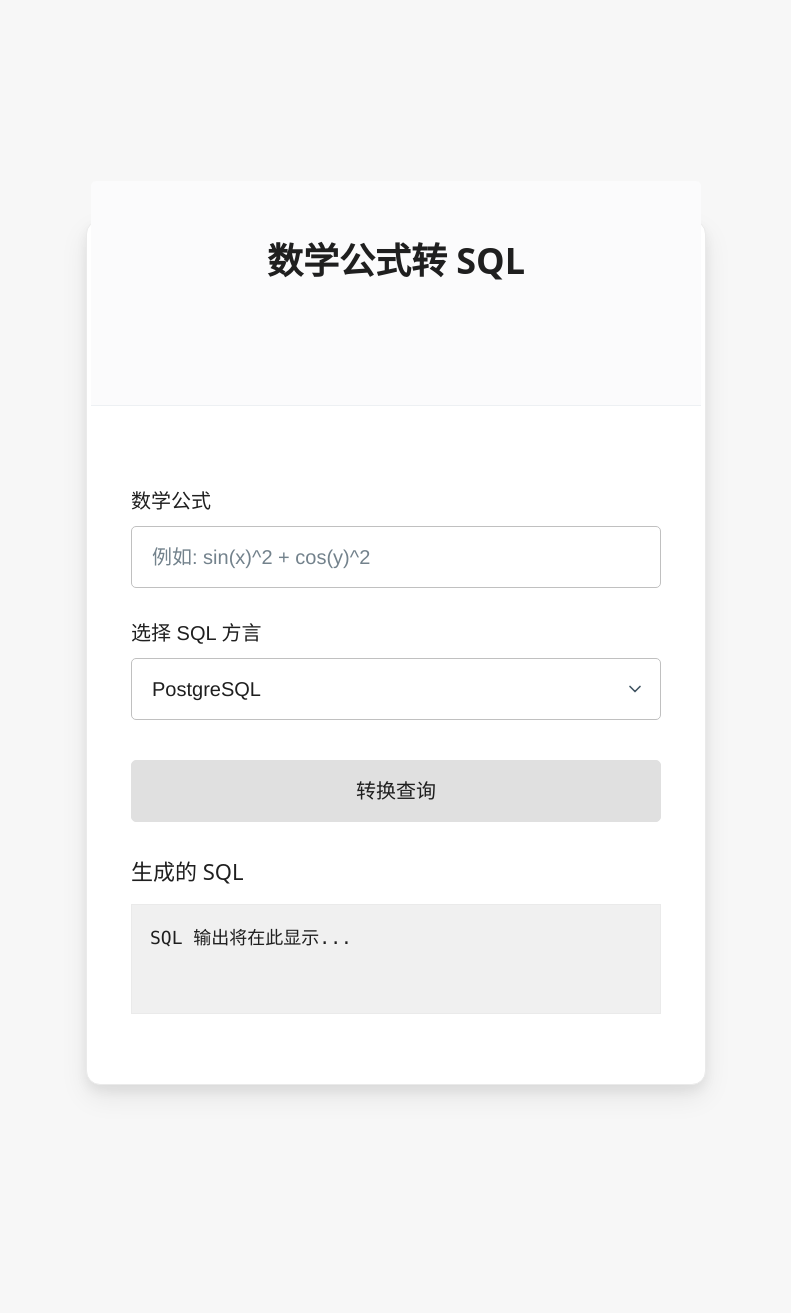
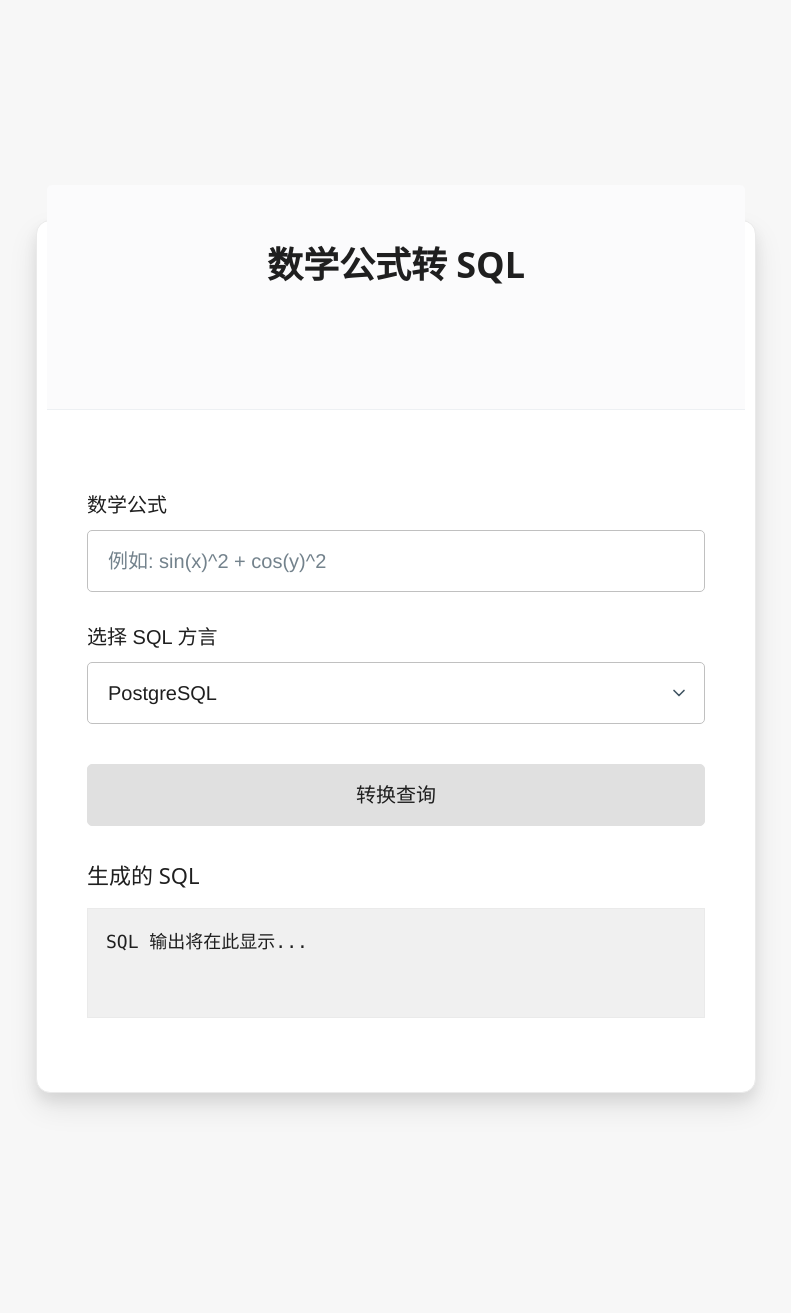
Before and after one commit to LeaderOnePro/math2sql, a Flask app: page / in a window 1280 px wide. Shown: the whole page, without its empty margins (244-1035 px from the left). Before the commit the page ends 1096 px from the top, so only its background shows below. Run offline with Flask 3, Linux system fonts and the light colour scheme.

Commit message:
调整了卡片的尺寸和比例

```diff
--- a/webapp/templates/index.html
+++ b/webapp/templates/index.html
@@ -36,15 +36,15 @@
         }
 
         main.container {
-            max-width: 620px; /* Slightly wider card again */
+            max-width: 720px; /* Wider card for better visual balance */
         }
 
         article {
             background-color: var(--color-white);
             border-radius: var(--custom-card-border-radius);
-            box-shadow: var(--custom-card-shadow);
+            box-shadow: 0 14px 30px rgba(0, 0, 0, 0.09), 0 8px 14px rgba(0, 0, 0, 0.07); /* Enhanced shadow for depth */
             border: 1px solid var(--color-gray-medium-light);
-            padding: 2em 2.2em; /* Adjusted padding */
+            padding: 2.2em 2.5em; /* Adjusted padding for wider layout */
         }
 
         h1 {
```
